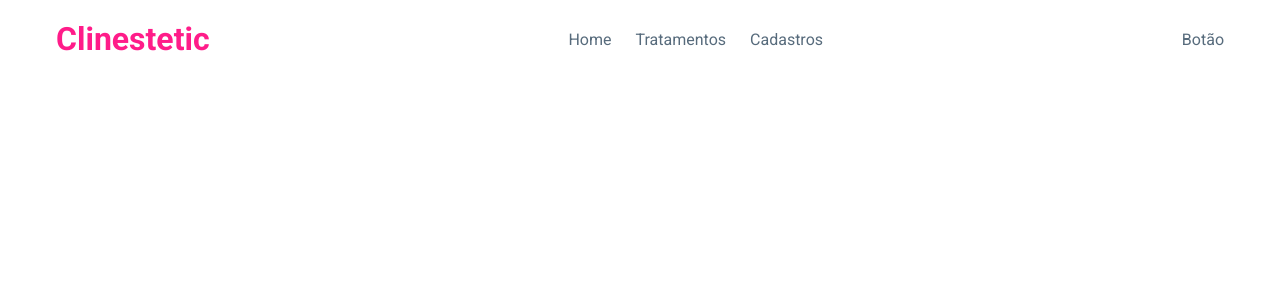
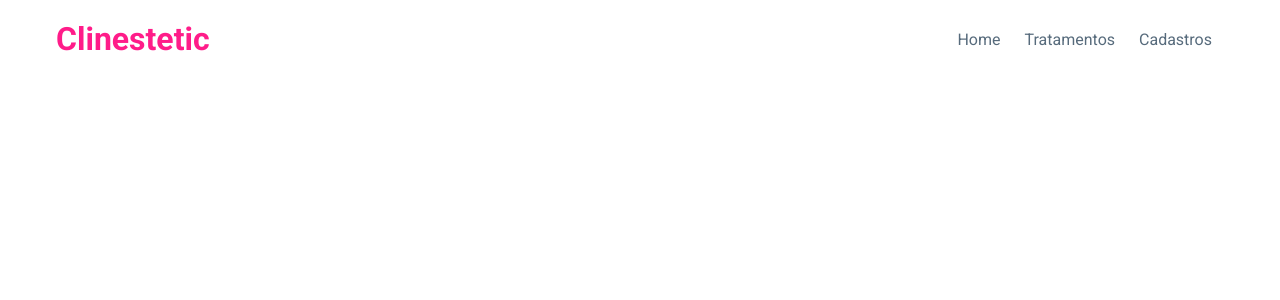
Before and after one commit to Jose-iel/clinestetic-front-end, a Next.js app: page / in a window 1280 px wide. Shown: the top 300 px of the page. Built offline with nearby package versions, Linux system fonts and the light colour scheme.

Commit message:
chore: remove button

```diff
--- a/src/components/Header/index.tsx
+++ b/src/components/Header/index.tsx
@@ -41,7 +41,6 @@ export default function Header() {
               ))}
             </ul>
           </S.NavbarLinks>
-          <Box>Botão</Box>
         </Box>
       </Container>
     </S.Header>
```
